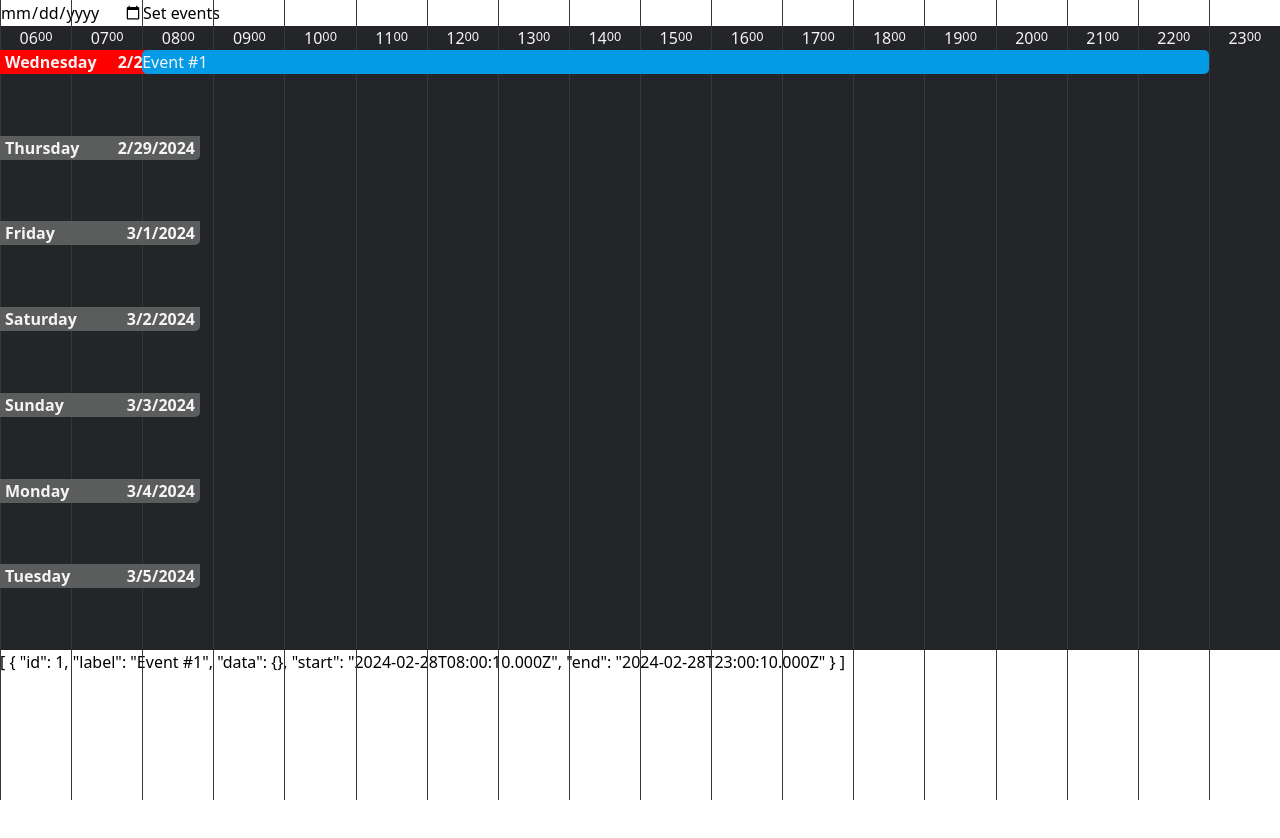
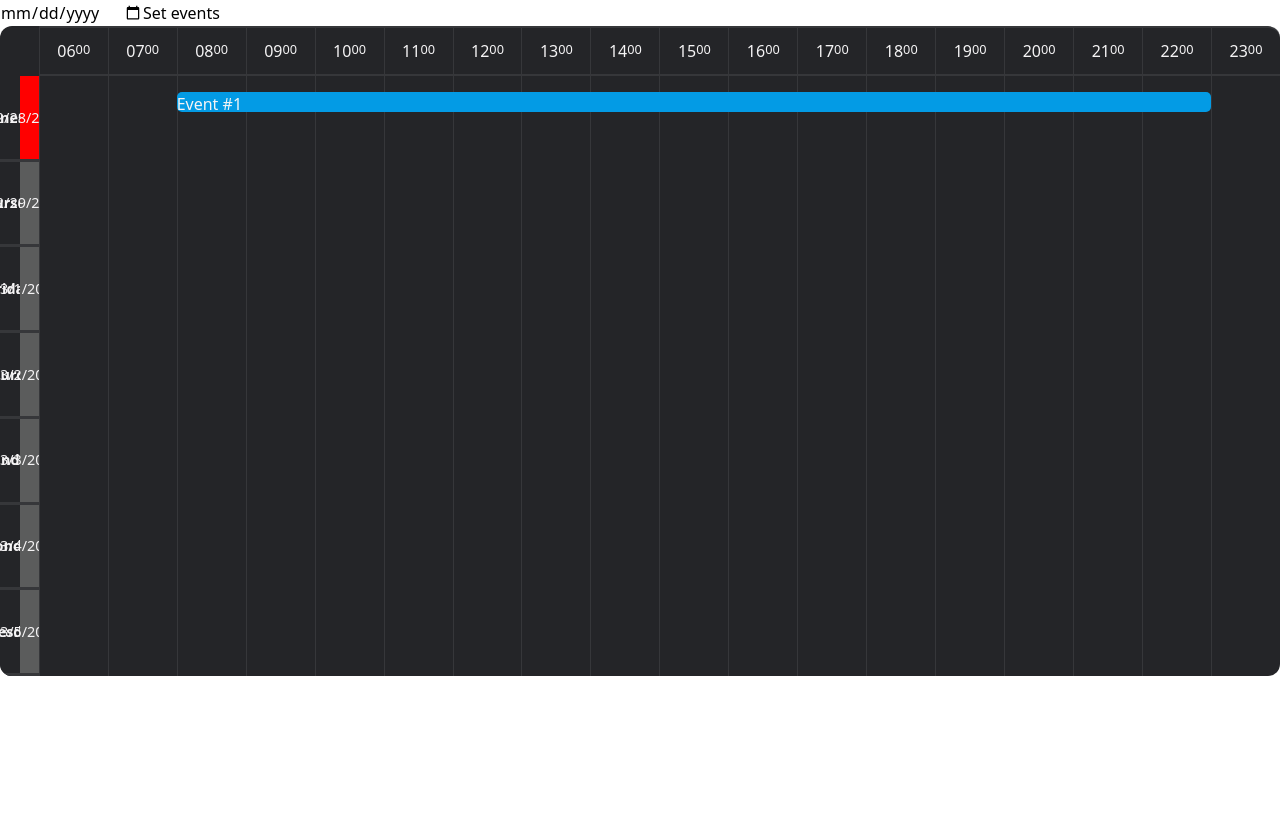
Before and after one commit to cybeq/VuelCalendar, a Vue app: page / in a window 1280 px wide. Shown: the top 838 px of the page. Before the commit the page ends 800 px from the top, so only its background shows below. Built offline with nearby package versions, Linux system fonts and the light colour scheme.

Commit message:
tailwind removed, styled days labels with current highlighted, ready to implement rotation mode

```diff
--- a/src/App.vue
+++ b/src/App.vue
@@ -1,7 +1,7 @@
 <template>
   <input type="date" @change="onDateChange"  v-model="date"/>
   <button @click="setEvents">Set events</button>
-  <section class="w-[100vw]">
+  <section class="w-[100vw]" style=" height:900px; overflow:auto">
     <VuelCalendar :vuelCalendarOptions="vuelCalendarOptions" ></VuelCalendar>
   </section>
 </template>
@@ -16,7 +16,7 @@ export default defineComponent({
       date:new Date(),
       calendarApi:{} as VuelCalendarApi,
       vuelCalendarOptions:{
-        height:600,
+        // height:600,
         lockResize:false,
         theme:'dark',
         startDate:new Date(),
--- a/src/components/VuelCalendar.vue
+++ b/src/components/VuelCalendar.vue
@@ -1,31 +1,47 @@
 <template>
-  <div class="w-full h-full overflow-y-hidden overflow-x-auto">
-  <nav id="timeline" class="h-[50px] border-b-2 border-t-2 w-full rounded-t-lg overflow-hidden min-w-[1200px]"
-       :style="{backgroundColor: theme.colors.primary, borderColor:theme.colors.surface, display:'grid', gridTemplateColumns:`repeat(${24-startHourConfigurable},1fr)`}">
-        <div v-for="hour in helper.getHours(startHourConfigurable)" :key="hour" class="col-span-1 text-primary-300"
+  <div :style="`display:flex;width:100%; height:${height! + 50} +'px'; border-radius:12px`">
+    <nav :style="{overflow:'hidden', background:theme.colors.primary, width:'40px', borderTopLeftRadius:'12px', borderBottomLeftRadius:'12px', paddingTop:'50px'}">
+      <div
+        v-for="day in daysForwardConfigurable" :key="day"
+        :id="`day_label-${day}`"
+        :style="{overflow:'hidden', display:'grid', gridTemplateColumns:'1fr 1fr', color:theme.colors.textPrimary, whiteSpace: 'nowrap', fontSize:'0.9em',  boxSizing:'border-box', background:theme.colors.primary, width:'100%', height:rowHeight +'px',borderBottom:'solid 3px', borderColor:theme.colors.surface } ">
+        <div :style="{fontWeight:'bold',display:'flex', justifyContent:'center', alignItems:'center',maxWidth:'20px',  writingMode:'sideways-lr',  boxSizing:'border-box'}">
+          {{ helper.daysEnumerable[pairDateToContainer(startDateConfigurable!, day).getDay()] }}
+        </div>
+        <div :style="{display:'flex', justifyContent:'center', alignItems:'center',backgroundColor:helper.isCurrentDay(startDateConfigurable!, day) ? theme.colors.highlight : theme.colors.menuBg, writingMode:'sideways-lr', maxWidth:'20px'}">
+          {{pairDateToContainer(startDateConfigurable!, day).toLocaleDateString() }}
+        </div>
+       </div>
+    </nav>
+    <div :style="{width:'100%', height:'100%', overflowY:'hidden', overflowX:'auto'}">
+    <nav id="timeline"
+        :style="{height:'50px', borderBottom:'solid 2px', borderTop:'solid 2px', width:'100%', borderTopRightRadius:'12px', overflow:'hidden', minWidth:'1200px',backgroundColor: theme.colors.primary, borderColor:theme.colors.surface, display:'grid', gridTemplateColumns:`repeat(${24-startHourConfigurable},1fr)`}">
+          <div
+            v-for="hour in helper.getHours(startHourConfigurable)"
+            :key="hour"
             :style="{borderLeft: 'solid 1px',borderColor:theme.colors.surface, display:'flex',justifyContent: 'center',alignItems:'center', color:theme.colors.textPrimary}">
             <span >{{ hour }}</span>
             <span style="font-size:0.8em;margin-top:-3px"> 00</span>
           </div>
     </nav>
-  <!-- <nav :style="{position:'absolute', height:height +'px', width:'30px', background:'red', zIndex:'32'}">
 
-  </nav> -->
-  <main :class="['w-full h-full  border-box rounded-b-lg min-w-[1200px] overflow-auto']" :style="{backgroundColor:'#ffffff', minHeight: height + 'px', maxHeight:theme.lockResize ? height +'px' : 'unset'}"  ref="container">
+    <main
+          :style="{minHeight: height + 'px', maxHeight:theme.lockResize ? height +'px' : 'unset',
+                  width:'100%', height:'100%', boxSizing:'border-box', borderBottomRightRadius:'12px',
+                  minWidth:'1200px', overflow:'auto'  }"
+
+          ref="container">
         <div :id="`vuelcalendar_day-${day}`" v-for="day in daysForwardConfigurable" :key="day" @click="onDayClick"
-      :class="[' w-full relative overflow-y-hidden overflow-x-hidden border-box']" :style="{height:`${rowHeight}px`, backgroundColor:theme.colors.primary, color:theme.colors.textPrimary}">
-        <div class="text-sm"
-          :style="{cursor:'pointer',backgroundColor:helper.isCurrentDay(startDateConfigurable!, day) ? theme.colors.highlight : theme.colors.menuBg, position:'absolute', zIndex:'2', fontWeight:'bold', width:'200px', paddingInline:'5px', borderBottomRightRadius:'5px', display:'grid', gridTemplateColumns:'1fr 1fr'}">
-          <div style="text-align:left"> {{ helper.daysEnumerable[pairDateToContainer(startDateConfigurable!, day).getDay()] }} </div>
-          <div style="text-align:right"> {{pairDateToContainer(startDateConfigurable!, day).toLocaleDateString() }} </div>
-        </div>
-
-        <div class="w-[100px] h-[20px] mt-2"
+            :style="{height:`${rowHeight}px`, backgroundColor:theme.colors.primary, color:theme.colors.textPrimary,
+                      width:'100%', position:'relative', overflow:'hidden', boxSizing:'border-box' }">
+          <div style="margin-top:15px">
+            <div
               v-for="event in getEventsToContainer(day)"
               :key="event"
               @click.stop="vuelCalendarApi.onEventClicked(event)"
-         :style="{marginLeft:`${getEventMarginLeft(event)}%`, width:`${getEventWidth(event)}%`, backgroundColor:theme.colors.event, color:theme.colors.textPrimary, borderRadius:'5px', zIndex:'22', position:'sticky'}">
+              :style="{ height:'20px', marginTop:'1rem', marginLeft:`${getEventMarginLeft(event)}%`, width:`${getEventWidth(event)}%`, backgroundColor:theme.colors.event, color:theme.colors.textPrimary, borderRadius:'5px', zIndex:'22', position:'sticky'}">
               {{event.label}}
+            </div>
           </div>
             <div
                 :style="{position:'absolute', width:'100%', top:'0', display:'grid', gridTemplateColumns:`repeat(${24-startHourConfigurable},1fr)`, pointerEvents:'none',height:'100%'}">
@@ -35,7 +51,7 @@
           </div>
     </main>
   </div>
-  {{ eventsConfigurable }}
+</div>
 </template>
 <script lang="ts">
 import { defineComponent } from 'vue';
@@ -125,13 +141,23 @@ export default defineComponent({
     onResizerMouseMove(event:MouseEvent) {
       if (!this.resizer.isResizing) return;
       const el = (this.resizer.resizedEl! as HTMLDivElement);
+      const dayNumber = el.id.split('-')[1];
+      const dayLabelElement = document.getElementById(`day_label-${dayNumber}`);
       const deltaY = event.clientY;
       const newHeight = (deltaY - el.getBoundingClientRect().top)
-      if(newHeight <20){
-        el.style.height = 20 + 'px';
+      if(newHeight < this.rowHeight){
+        el.style.height = this.rowHeight + 'px';
+        if(dayLabelElement && !this.theme.lockResize)
+        {
+          dayLabelElement!.style.height = this.rowHeight +'px'
+        }
         return;
       }
       el.style.height = newHeight + 'px';
+      if(dayLabelElement && !this.theme.lockResize)
+      {
+        dayLabelElement!.style.height = newHeight +'px'
+      }
     },
     pairDateToContainer(startDate:Date, day:number){
       const newDate = new Date(startDate);
```
Lines whose indentation alone changed are shown as unchanged.
